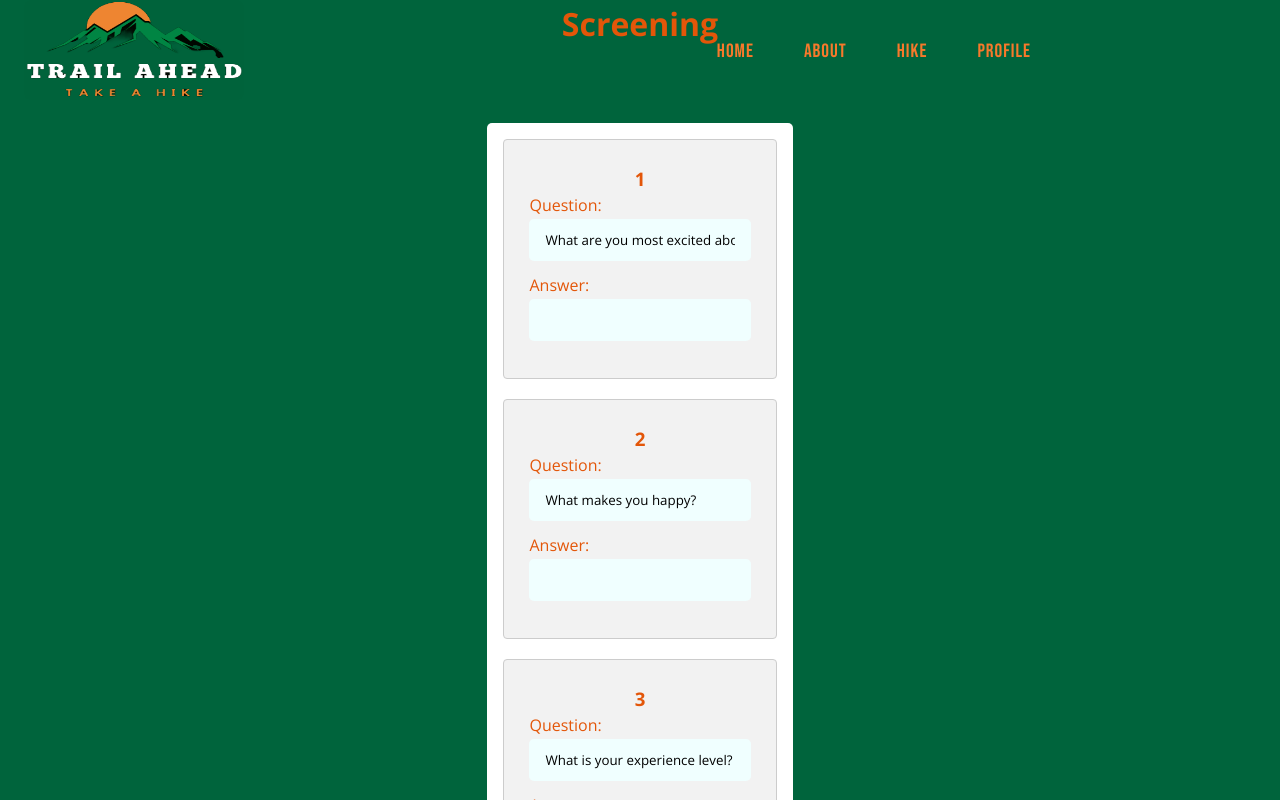
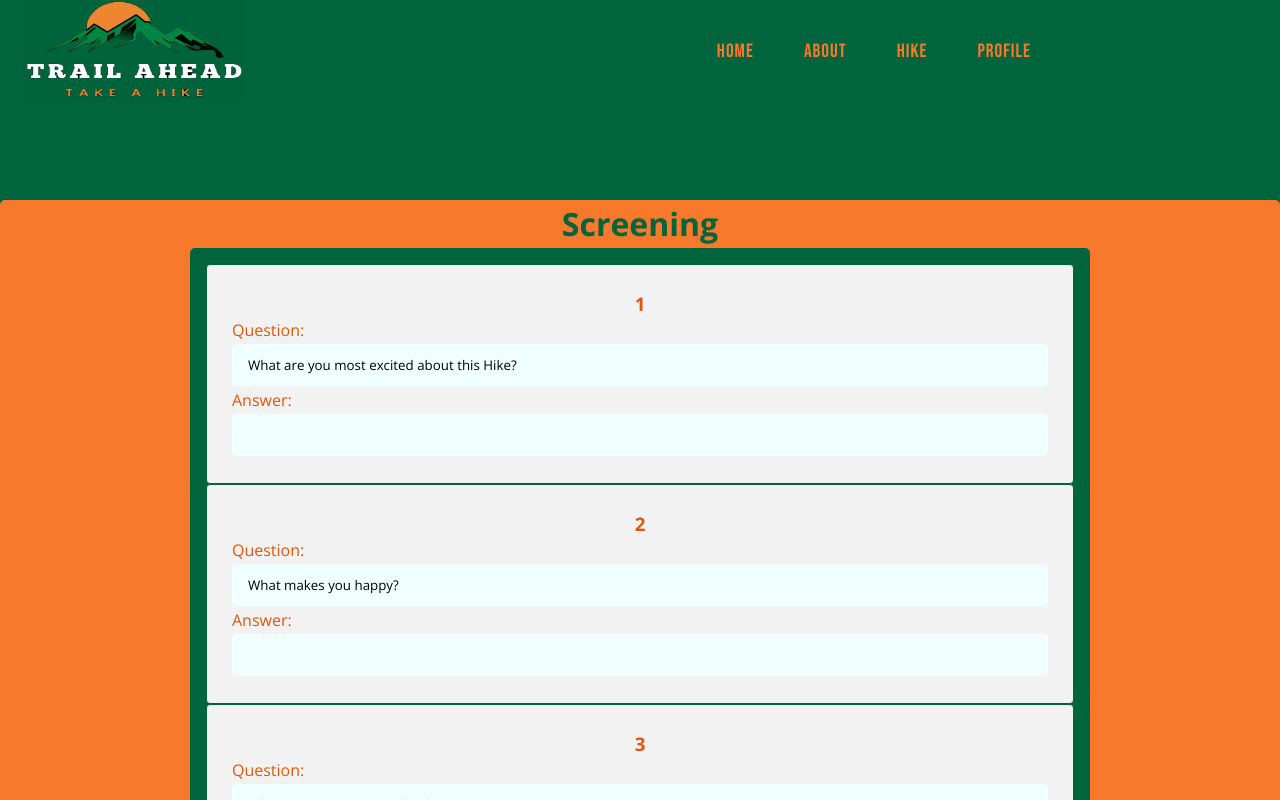
Before and after one commit to DQuaya/Trail-Ahead-Front-End, a React (Create React App) app: page /quiz in a window 1280 px wide. Shown: the top 800 px of the page. Built offline with nearby package versions, Linux system fonts and the light colour scheme.

Commit message:
quiz styled

```diff
--- a/src/Components/Quiz/Quiz.css
+++ b/src/Components/Quiz/Quiz.css
@@ -2,29 +2,38 @@
   display: flex;
   flex-direction: column;
   align-items: center;
-  padding: 75px;
+  /* padding: 75px; */
+  width: 100%;
+  background: #f7792b;
+}
+
+.screen{
+  color: #00643c;
 }
 
 form {
-  width: 27%;
-  max-width: 600px;
-  margin: 0 auto;
+  /* width: 27%;
+  max-width: 800px; */
+  /* margin: 0 auto; */
+  background: #00643c;
+  width: 900px;
 
 }
 
-
-
+.box{
+  margin-top: 200px;
+}
 .quizBox {
   background-color: #f2f2f2;
-  border: 1px solid #ccc;
+  border: 1px solid #00643c;
   border-radius: 4px;
   padding: 25px;
-  margin-bottom: 20px;
+  /* margin-bottom: 20px; */
   width: 100%;
 }
 
 .quizItem {
-  margin-bottom: 10px;
+  /* margin-bottom: 10px; */
 }
 
 .quizItem input[type="text"] {
--- a/src/Components/Quiz/Quiz.js
+++ b/src/Components/Quiz/Quiz.js
@@ -29,10 +29,9 @@ function Quiz() {
   };
 
   return (
-    <div>
-      {" "}
-      <h1>Screening</h1>
+    <div className="box">
       <div className="quizContainer">
+      <h1 className="screen">Screening</h1>
         <form onSubmit={handleSubmit}>
           {quizzes.map((quiz, index) => (
             <div key={index} className="quizBox">
```
Also changed, not shown: 1 other file (tests, documents, lock files or other folders).
